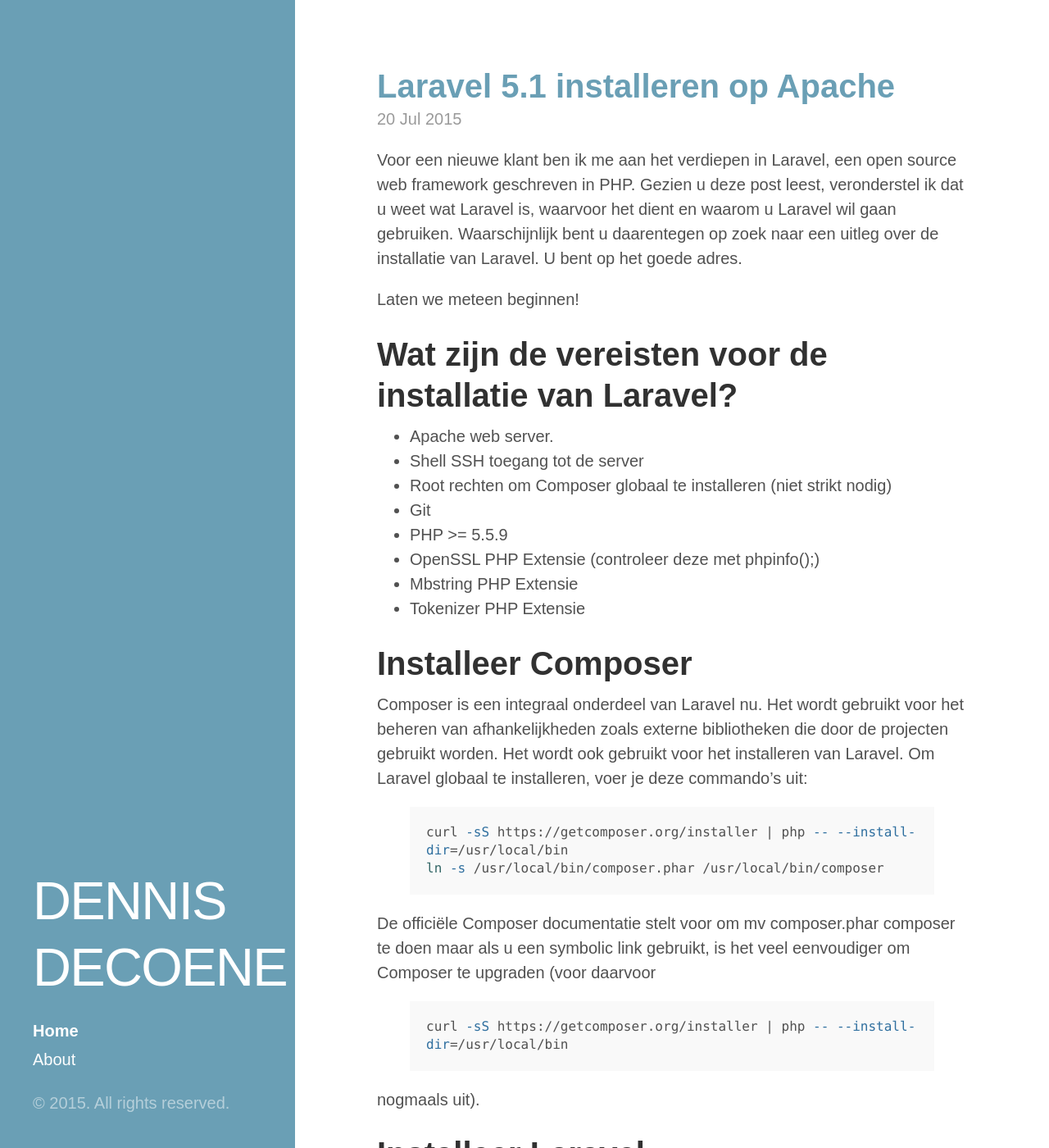
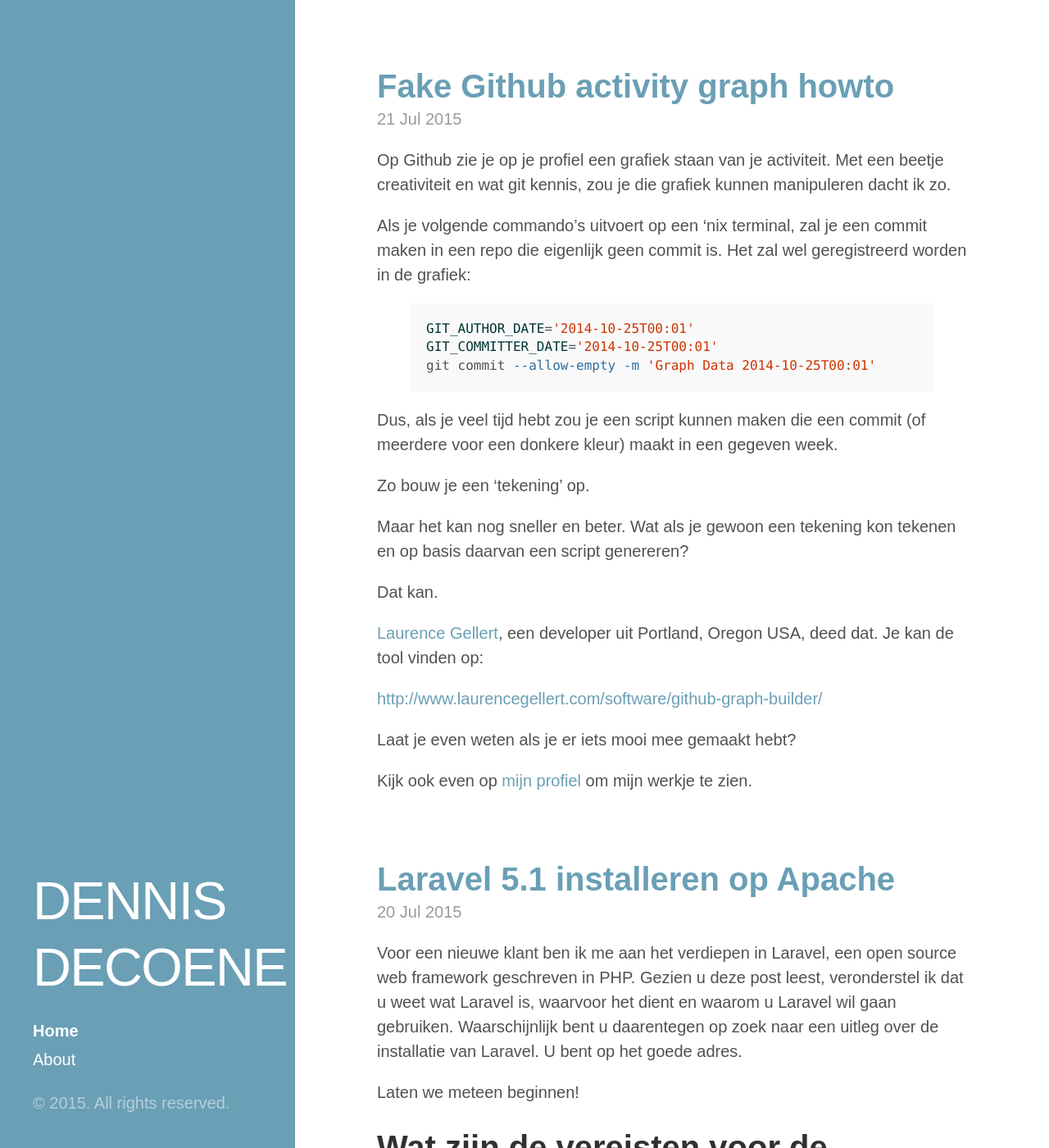
Before and after one commit to AvidSoftware-be/AvidSoftware-be.github.io, a Jekyll site: the page built from index.html, in a window 1280 px wide and 1400 px high. Shown: the whole window at 82% size. Built offline with Jekyll 4.4.1, drawn with Linux system fonts in a browser that asks for light colours; Markdown is read by kramdown in place of the engine named in the settings; the list of posts is cut into pages by our own code.

Commit message:
new post

```diff
--- /dev/null
+++ b/_posts/2015-07-21-Fake-github-activty-graph.md
@@ -0,0 +1,31 @@
+---
+layout: post
+title: Fake Github activity graph howto
+comments: true
+---
+
+Op Github zie je op je profiel een grafiek staan van je activiteit. Met een beetje creativiteit en wat git kennis, zou je die grafiek kunnen manipuleren dacht ik zo.
+
+Als je volgende commando's uitvoert op een 'nix terminal, zal je een commit maken in een repo die eigenlijk geen commit is. Het zal wel geregistreerd worden
+in de grafiek:
+{% highlight bash %}
+GIT_AUTHOR_DATE='2014-10-25T00:01'
+GIT_COMMITTER_DATE='2014-10-25T00:01'
+git commit --allow-empty -m 'Graph Data 2014-10-25T00:01'
+{% endhighlight %}
+
+Dus, als je veel tijd hebt zou je een script kunnen maken die een commit (of meerdere voor een donkere kleur) maakt in een gegeven week.
+
+Zo bouw je een 'tekening' op.
+
+Maar het kan nog sneller en beter. Wat als je gewoon een tekening kon tekenen en op basis daarvan een script genereren?
+
+Dat kan.
+
+[Laurence Gellert](http://www.laurencegellert.com), een developer uit Portland, Oregon USA, deed dat. Je kan de tool vinden op:
+
+[http://www.laurencegellert.com/software/github-graph-builder/](http://www.laurencegellert.com/software/github-graph-builder/)
+
+Laat je even weten als je er iets mooi mee gemaakt hebt?
+
+Kijk ook even op [mijn profiel](https://github.com/AvidSoftware-be) om mijn werkje te zien.
```
Also changed, not shown: _posts/2015-07-20-laravel-5-1-installeren-op-apache.md (+1 -0 lines).
